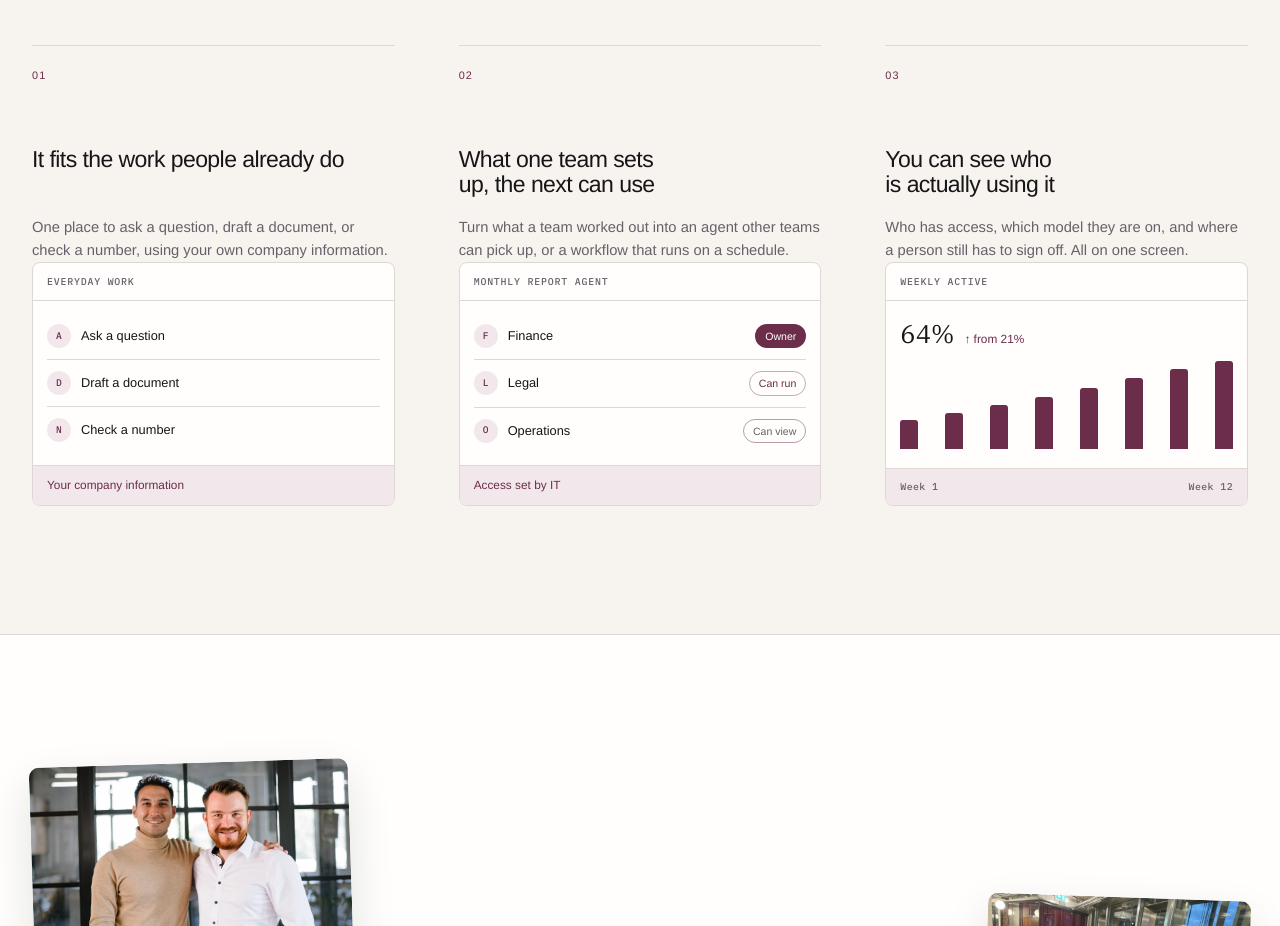
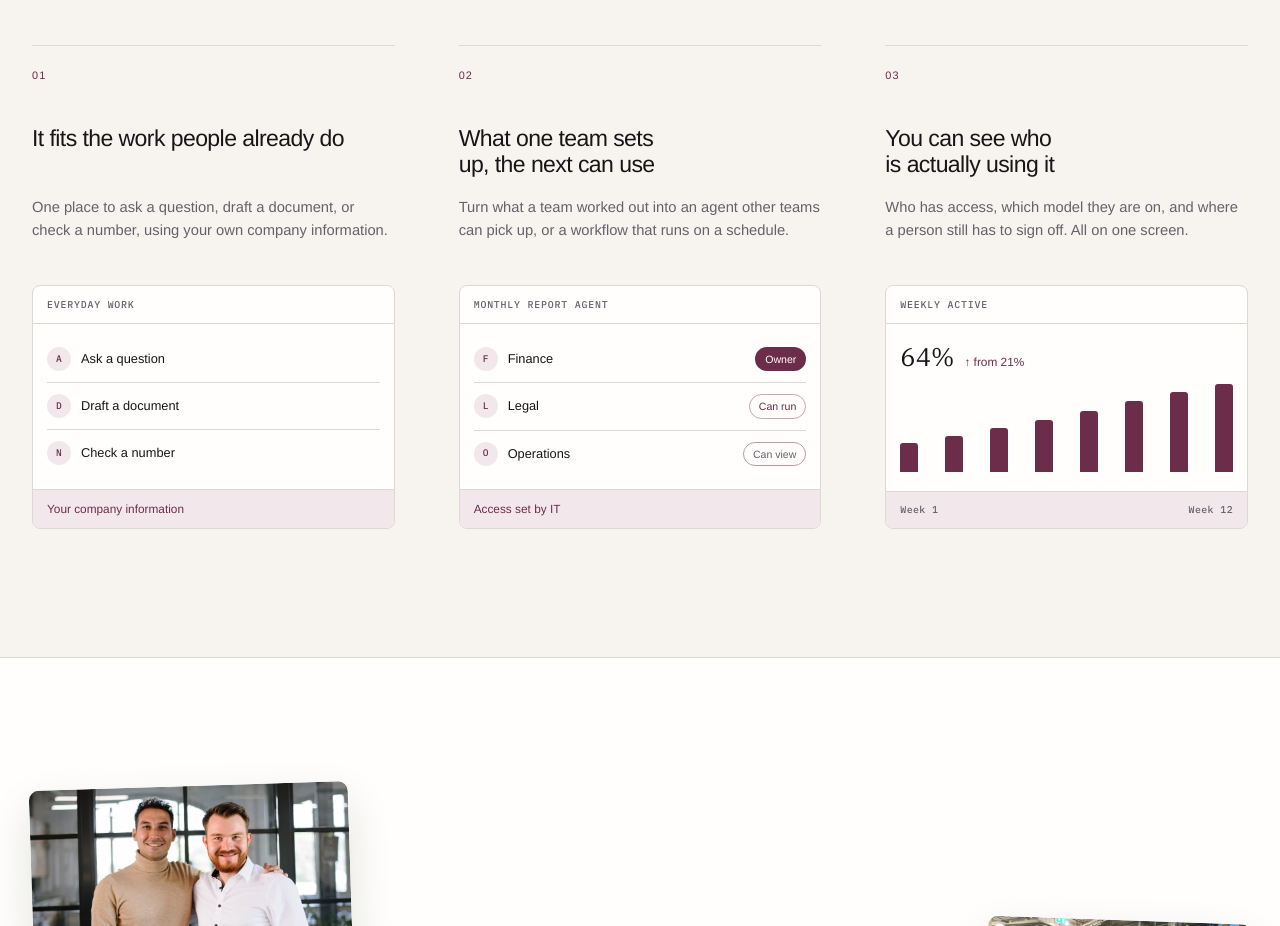
Before and after one commit to sen-baris/zeno-landing, an Astro site: page / in a window 1280 px wide. Shown: the part 2880-3806 px from the top of the page. Built offline with nearby package versions, Linux system fonts and the light colour scheme; Astro itself is replaced by a stand-in of ours.

Commit message:
Give the card panels room to breathe
The panel sat almost flush against the copy above it. margin-top: auto was
carrying the whole gap, and it collapses to nothing here — three equal cards
leave no spare height for it to distribute, so there was nothing to absorb.

So the air moves. The heading gives some back from above it, the copy carries an
explicit margin below it, and auto still takes up any slack. 46px at 1440, 37px
at 1100, 32px on one column.

Both rules are split out of the ones they shared with .platform-pillars, so
/product's pillars keep their original proportions.

```diff
--- a/src/styles/global.css
+++ b/src/styles/global.css
@@ -971,6 +971,18 @@ h2 {
   font-size: 0.92rem;
 }
 
+/* Split from the shared rules above, so /product's pillars keep their proportions. These cards now
+   carry a panel at the foot, so the air moves out from above the heading and into the gap between
+   the copy and the panel — margin-top: auto alone collapses to nothing here, because three equal
+   cards leave no spare height for it to distribute. */
+.benefit-item h3 {
+  margin-top: clamp(30px, 3.4vw, 48px);
+}
+
+.benefit-item > p {
+  margin-bottom: clamp(32px, 3.4vw, 46px);
+}
+
 /* Benefit card visuals
    One panel shape for all three — a header band, a body, and a footer band at a single fixed
    height — so the row reads as three of one thing rather than three loose sketches. Every colour is
```
Also changed, not shown: tests/e2e/visual.spec.ts-snapshots/home-desktop-1440-chromium-darwin.png, tests/e2e/visual.spec.ts-snapshots/home-mobile-390-chromium-darwin.png, tests/e2e/visual.spec.ts-snapshots/home-tablet-768-chromium-darwin.png.
